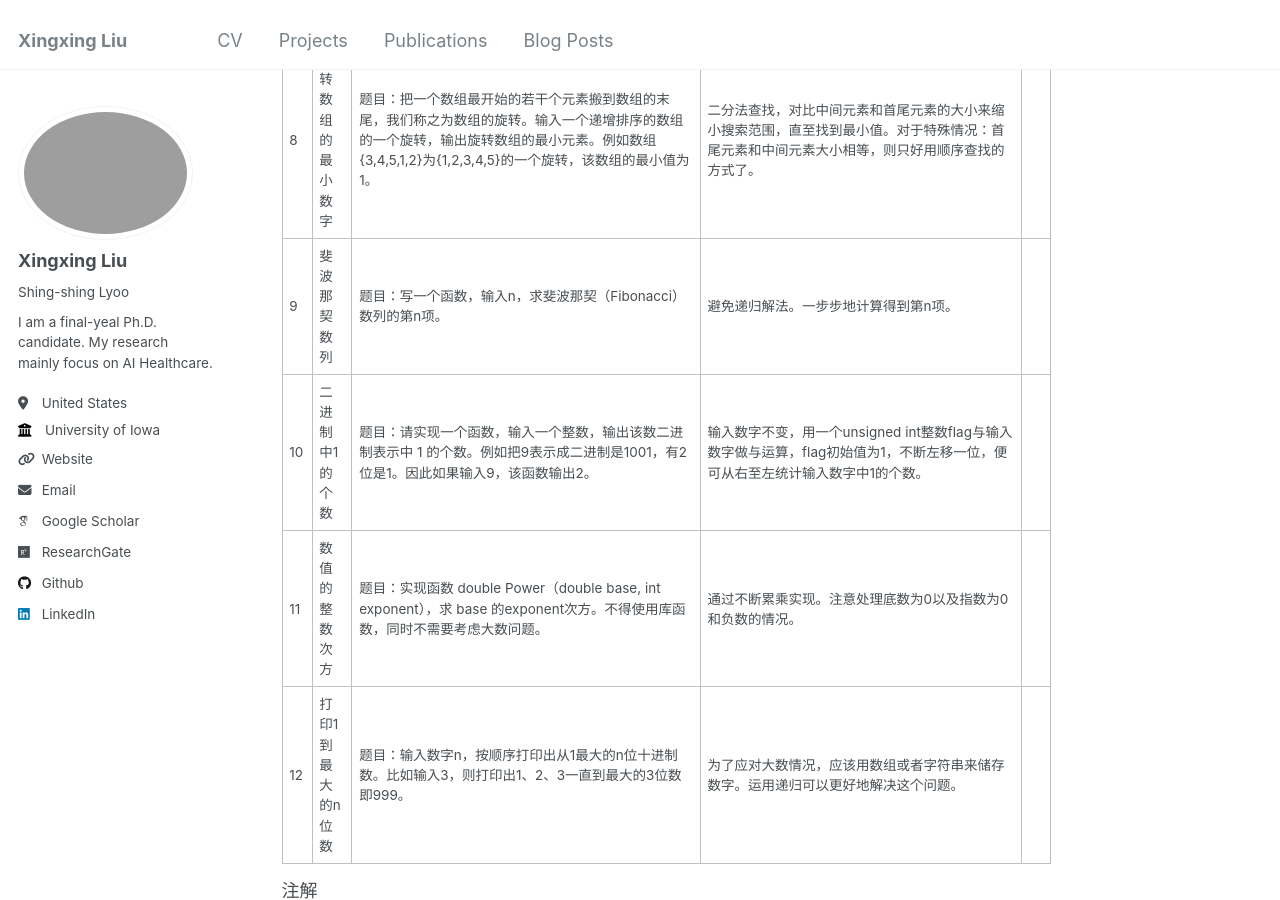
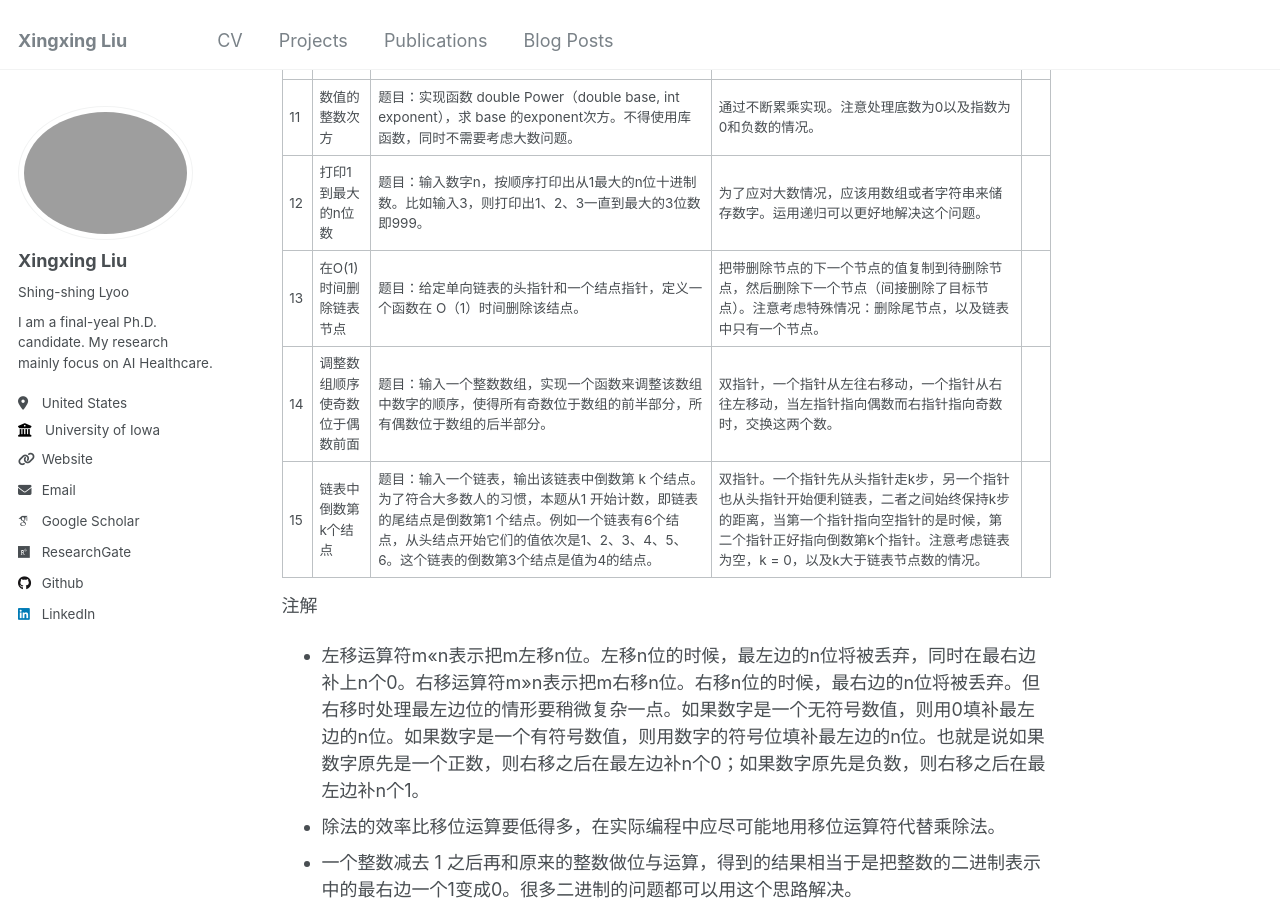
Before and after one commit to xxliu1996/xxliu1996.github.io, a Jekyll site: the page built from _posts/2024-10-26-blog-coding-interview-questions-summary.md, in a window 1280 px wide and 900 px high, scrolled down 1703 px. Built offline with Jekyll 4.4.1, drawn with Linux system fonts in a browser that asks for light colours; some web fonts are replaced.

Commit message:
add 2024-blog-coding-interview...

```diff
--- a/_posts/2024-10-26-blog-coding-interview-questions-summary.md
+++ b/_posts/2024-10-26-blog-coding-interview-questions-summary.md
@@ -25,6 +25,9 @@ tags:
 |10|二进制中1的个数|题目：请实现一个函数，输入一个整数，输出该数二进制表示中 1 的个数。例如把9表示成二进制是1001，有2位是1。因此如果输入9，该函数输出2。|输入数字不变，用一个unsigned int整数flag与输入数字做与运算，flag初始值为1，不断左移一位，便可从右至左统计输入数字中1的个数。||
 |11|数值的整数次方|题目：实现函数 double Power（double base, int exponent），求 base 的exponent次方。不得使用库函数，同时不需要考虑大数问题。|通过不断累乘实现。注意处理底数为0以及指数为0和负数的情况。||
 |12|打印1到最大的n位数|题目：输入数字n，按顺序打印出从1最大的n位十进制数。比如输入3，则打印出1、2、3一直到最大的3位数即999。|为了应对大数情况，应该用数组或者字符串来储存数字。运用递归可以更好地解决这个问题。||
+|13|在O(1)时间删除链表节点|题目：给定单向链表的头指针和一个结点指针，定义一个函数在 O（1）时间删除该结点。|把带删除节点的下一个节点的值复制到待删除节点，然后删除下一个节点（间接删除了目标节点）。注意考虑特殊情况：删除尾节点，以及链表中只有一个节点。||
+|14|调整数组顺序使奇数位于偶数前面|题目：输入一个整数数组，实现一个函数来调整该数组中数字的顺序，使得所有奇数位于数组的前半部分，所有偶数位于数组的后半部分。|双指针，一个指针从左往右移动，一个指针从右往左移动，当左指针指向偶数而右指针指向奇数时，交换这两个数。||
+|15|链表中倒数第k个结点|题目：输入一个链表，输出该链表中倒数第 k 个结点。为了符合大多数人的习惯，本题从1 开始计数，即链表的尾结点是倒数第1 个结点。例如一个链表有6个结点，从头结点开始它们的值依次是1、2、3、4、5、6。这个链表的倒数第3个结点是值为4的结点。|双指针。一个指针先从头指针走k步，另一个指针也从头指针开始便利链表，二者之间始终保持k步的距离，当第一个指针指向空指针的是时候，第二个指针正好指向倒数第k个指针。注意考虑链表为空，k = 0，以及k大于链表节点数的情况。||
 
 注解
 * 左移运算符m<<n表示把m左移n位。左移n位的时候，最左边的n位将被丢弃，同时在最右边补上n个0。右移运算符m>>n表示把m右移n位。右移n位的时候，最右边的n位将被丢弃。但右移时处理最左边位的情形要稍微复杂一点。如果数字是一个无符号数值，则用0填补最左边的n位。如果数字是一个有符号数值，则用数字的符号位填补最左边的n位。也就是说如果数字原先是一个正数，则右移之后在最左边补n个0；如果数字原先是负数，则右移之后在最左边补n个1。
```
